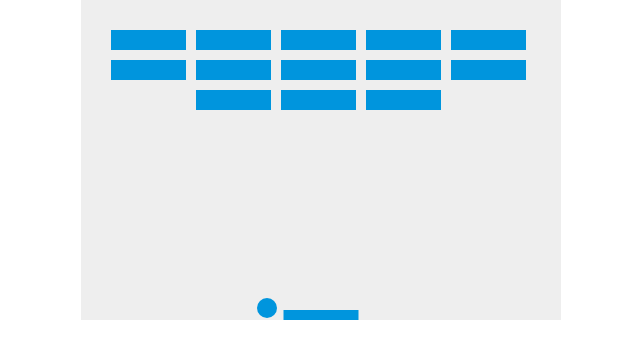
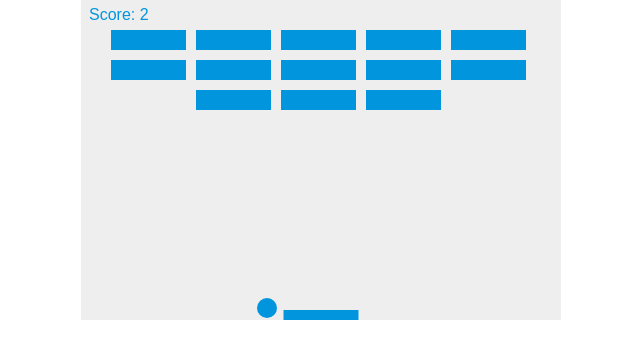
Before and after one commit to Linika-N/Breakout_game, a plain HTML site: page index.html in a window 1280 px wide. Shown: the full height of the page, 319-959 px from the left. Drawn offline with Linux system fonts and the light colour scheme.

Commit message:
add score and win alert

```diff
--- a/index.html
+++ b/index.html
@@ -35,6 +35,7 @@
         let brickPadding = 10;
         let brickOffsetTop = 30;
         let brickOffsetLeft = 30;
+        let score = 0;
 
 
         let bricks = [];
@@ -84,6 +85,7 @@
             drawBricks();
             drawBall();
             drawPaddle();
+            drawScore();
             collisionDetection();
             x+=dx;
             y+=dy;
@@ -144,12 +146,24 @@
                     let b=bricks[c][r];
                     if (b.status == 1) {
                         if (x>b.x && x< b.x + brickWidth && y< b.y && y< b.y+brickHeight) {
-                        dy=-dy;
-                        b.status=0;
+                            dy=-dy;
+                            b.status=0;
+                            score++;
+                            if (score == brickRowCount*brickColumnCount){
+                                alert("YOU WIN, CONGRATULATIONS!");
+                                document.location.reload();
+                                clearInterval(interval);
+                            }
                         }
                     }
                 }
             }
+        }
+
+        function drawScore() {
+            ctx.font = "16px Arial";
+            ctx.fillStyle = "0095DD";
+            ctx.fillText("Score: "+score,8,20);
         }
 
         let interval = setInterval(draw,10);
```
